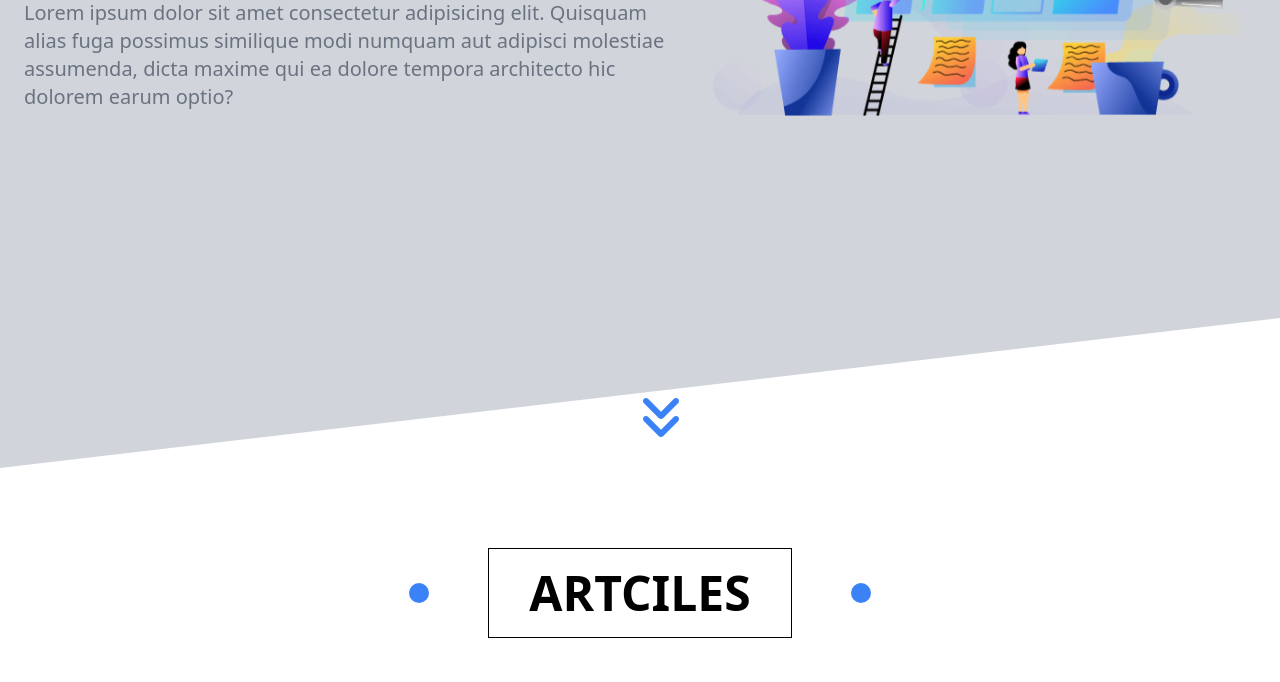
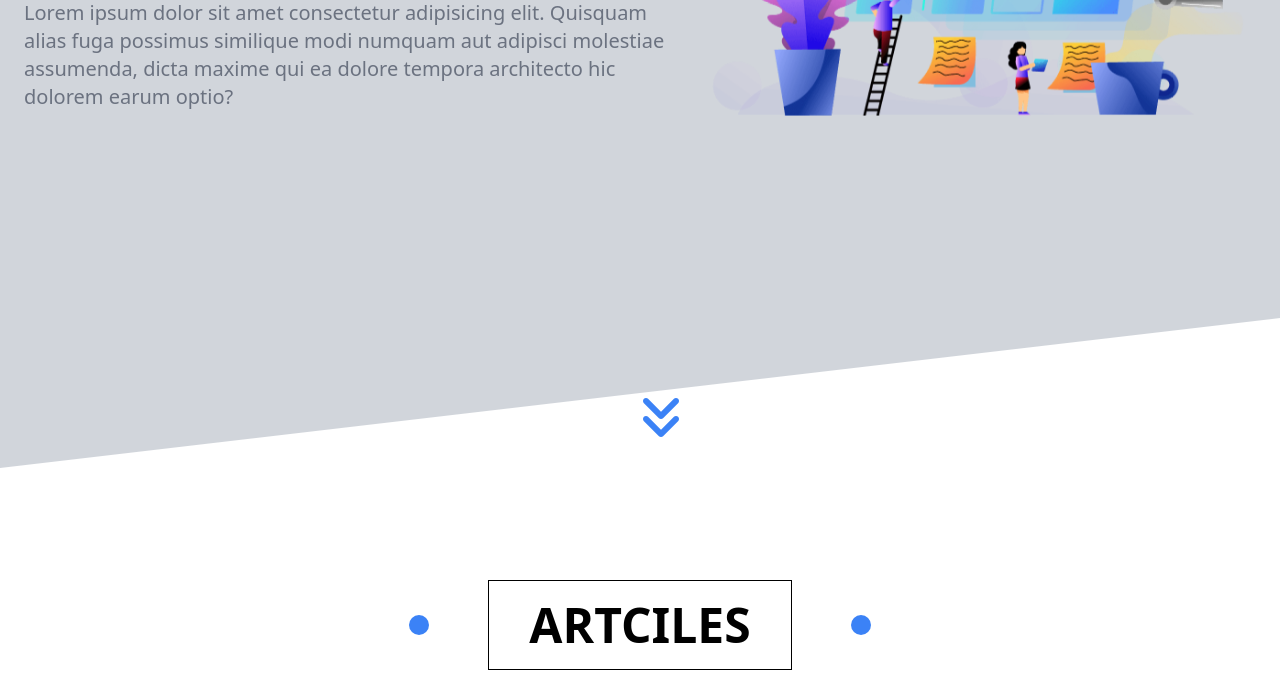
Before and after one commit to Rachid-Ait-Rhoudane/zewana-design-tailwindcss, a plain HTML site: page index.html in a window 1280 px wide. Shown: the part 332-1014 px from the top of the page. Drawn offline with Linux system fonts and the light colour scheme.

```diff
--- a/index.html
+++ b/index.html
@@ -123,7 +123,7 @@
         <!-- End landing -->
 
         <!-- Start articles -->
-        <section class="container mx-auto px-6 py-20" >
+        <section class="container mx-auto px-6 py-28" >
             <h1 class="relative border border-black py-5 px-10 uppercase w-fit mx-auto text-5xl font-bold before:absolute before:top-1/2 before:-translate-y-1/2 before:-left-20 before:w-5 before:h-5 before:rounded-full before:bg-blue-500 after:absolute after:top-1/2 after:-translate-y-1/2 after:-right-20 after:w-5 after:h-5 after:rounded-full after:bg-blue-500 hover:before:animate-heading-before hover:after:animate-heading-after hover:text-white before:-z-50 after:-z-50 delay-75">artciles</h1>
         </section>
         <!-- End articles -->
```
Also changed, not shown: public/css/styles.css, public/images/cat-01.jpg (added), public/images/cat-02.jpg (added), public/images/cat-03.jpg (added), public/images/cat-04.jpg (added), public/images/cat-05.jpg (added), public/images/cat-06.jpg (added), public/images/cat-07.jpg (added), public/images/cat-08.jpg (added).
